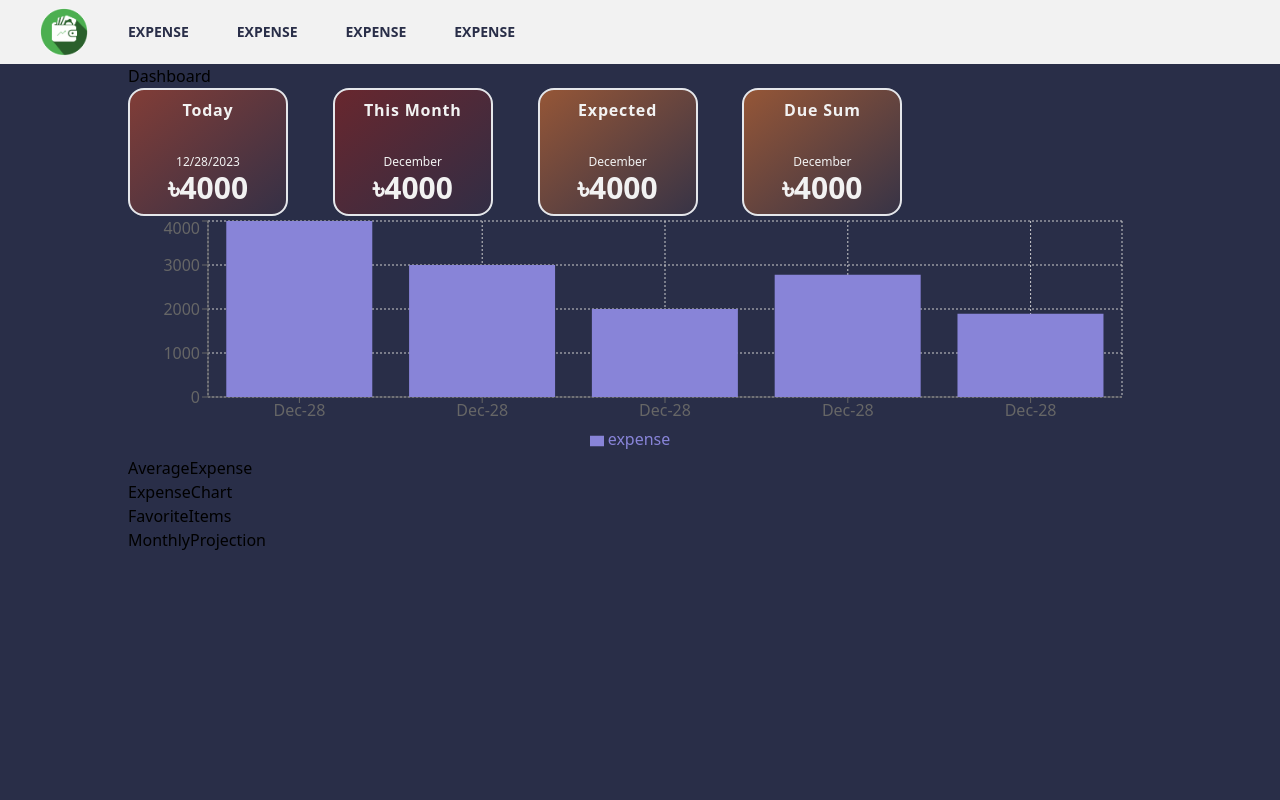
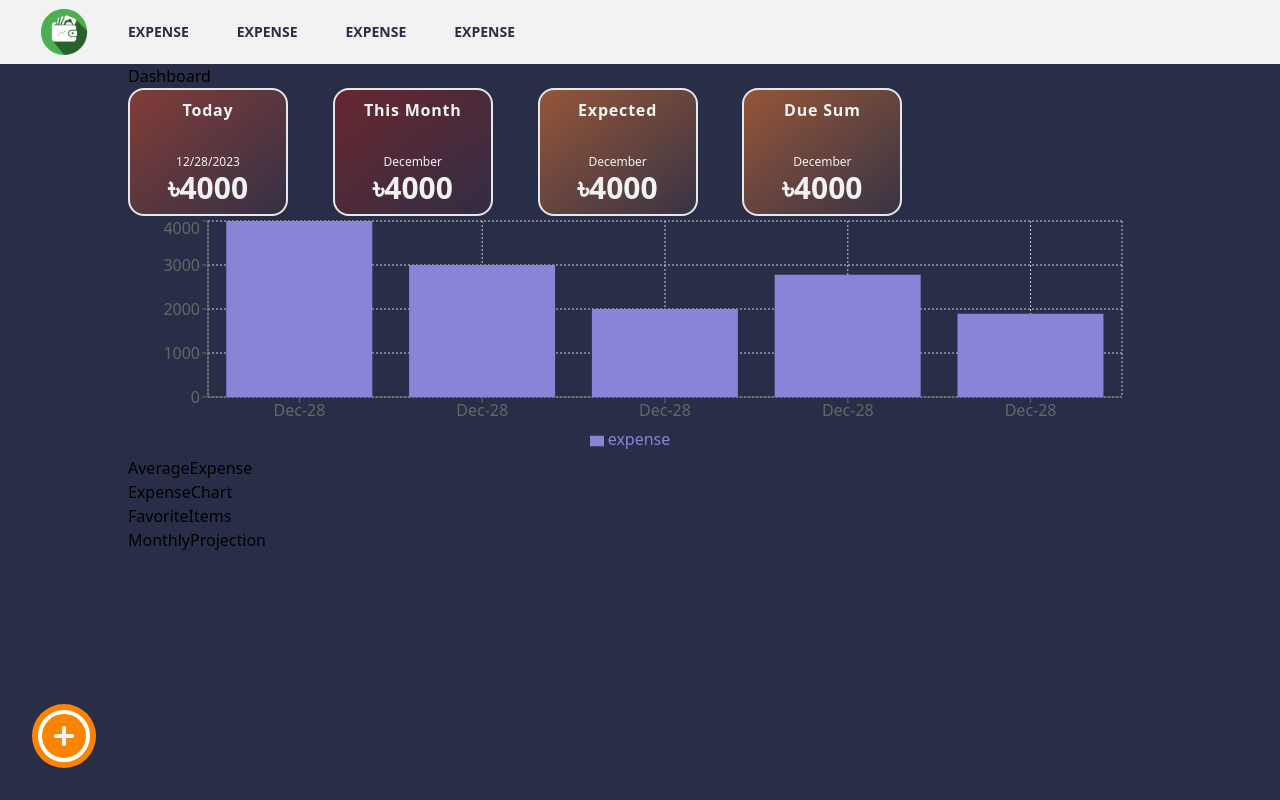
Before and after one commit to shaibal-tiller/tong-dokan, a React (Create React App) app: page / in a window 1280 px wide. Built offline with nearby package versions, Linux system fonts and the light colour scheme.

Commit message:
link button

```diff
--- a/src/Components/DatePicker.js
+++ b/src/Components/DatePicker.js
@@ -48,7 +48,7 @@ const DatePicker = ({ onDateChange }) => {
         viewBox="0 0 24 24"
         strokeWidth={1.5}
         stroke="currentColor"
-        className="w-6 h-6 cursor-pointer"
+    className="w-6 h-6 cursor-pointer"
         onClick={increaseDay}
       >
         <path strokeLinecap="round" strokeLinejoin="round" d="m8.25 4.5 7.5 7.5-7.5 7.5" />
--- a/src/Pages/Dashboard.js
+++ b/src/Pages/Dashboard.js
@@ -7,6 +7,7 @@ import MonthlyProjection from '../Components/MonthlyProjection';
 import TotalBox from '../Components/TotalBox';
 import Chart from '../Components/Chart';
 import { data } from '../Assets/data';
+import { Link } from 'react-router-dom';
 
 const Dashboard = () => {
   const month = ["January", "February", "March", "April", "May", "June", "July",
@@ -26,8 +27,14 @@ const Dashboard = () => {
         <TotalBox amount={4000} title={'Due Sum '} sub={current_month} color={'#955637'} />
       </div>
       <div className='h-[30vh] w-full '>
-        <Chart data={data} datakey={'expense'}/>
+        <Chart data={data} datakey={'expense'} />
       </div>
+
+     <Link to={'/add'}> <svg xmlns="http://www.w3.org/2000/svg" fill="none" viewBox="0 0 24 24" strokeWidth={1.5} stroke="#fff"
+       className="w-16 h-16 absolute bottom-8 left-8 bg-expense-light rounded-full">
+        <path strokeLinecap="round" strokeLinejoin="round" d="M12 9v6m3-3H9m12 0a9 9 0 1 1-18 0 9 9 0 0 1 18 0Z" />
+      </svg> </Link>
+
 
 
       <AverageExpense />
```
